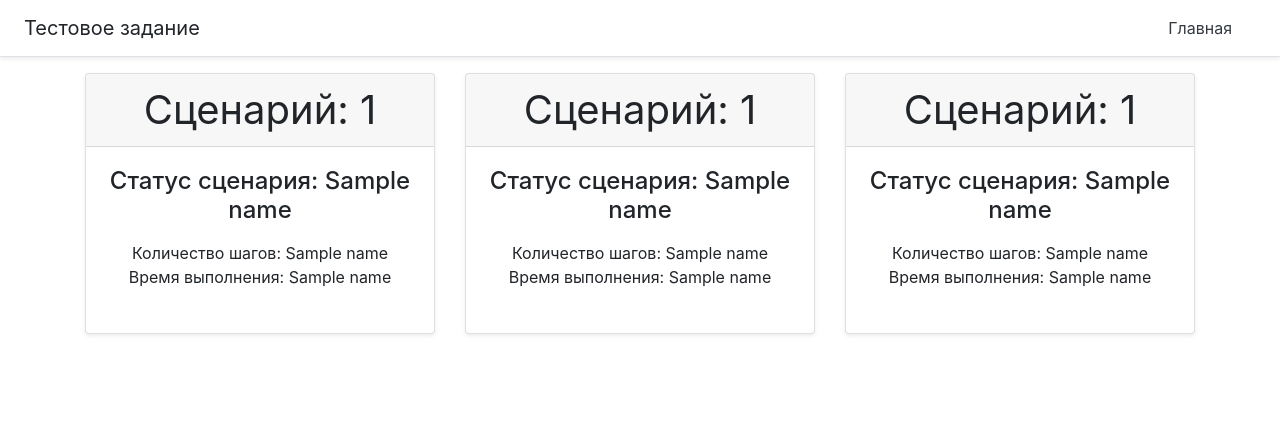
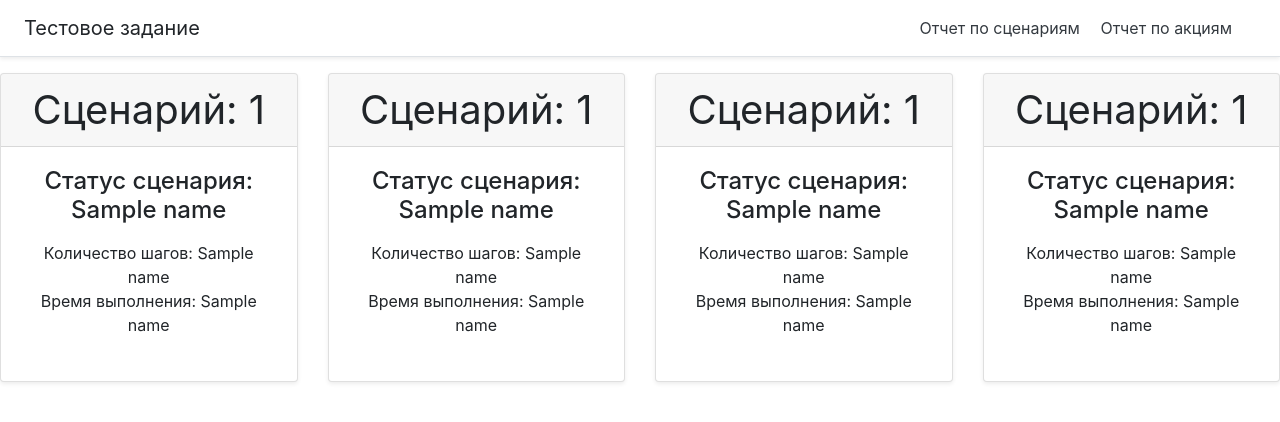
Before and after one commit to Perverseq/test_web, a Flask app: template templates/index.html in a window 1280 px wide. Shown: the top 422 px of the page. Run offline with Flask 2, Linux system fonts and the light colour scheme; the template is opened without the code that fills it: most values are stand-ins (such as "Sample title", 1, 10 or a date in 2020); some libraries are stand-ins or nearby versions.

Commit message:
Добавил страницу для отображения доходности

```diff
--- a/templates/base.html
+++ b/templates/base.html
@@ -12,7 +12,8 @@
     <div class="d-flex flex-column flex-md-row align-items-center p-3 px-md-4 mb-3 bg-white border-bottom shadow-sm">
   <h5 class="my-0 mr-md-auto font-weight-normal">Тестовое задание</h5>
   <nav class="my-2 my-md-0 mr-md-3">
-    <a class="p-2 text-dark" href="/">Главная</a>
+    <a class="p-2 text-dark" href="/">Отчет по сценариям</a>
+    <a class="p-2 text-dark" href="/dividends">Отчет по акциям</a>
   </nav>
 </div>
     {% block body %}{% endblock %}
--- a/templates/index.html
+++ b/templates/index.html
@@ -1,11 +1,11 @@
 {% extends 'base.html' %}
 
 {% block title %}
-Главная страница
+Отчет по сценариям
 {% endblock %}
 
 {% block body %}
-<div class="container">
+
 <div class="card-deck mb-3 text-center">
     <div class="card mb-4 shadow-sm">
       <div class="card-header">
@@ -43,6 +43,17 @@
         </ul>
       </div>
     </div>
+    <div class="card mb-4 shadow-sm">
+      <div class="card-header">
+        <h1 class="my-0 font-weight-normal">Сценарий: {{ articles[3][0] }}</h1>
+      </div>
+      <div class="card-body">
+        <h4 class="card-title pricing-card-title">Статус сценария: {{ articles[3][1][0] }}</h4>
+        <ul class="list-unstyled mt-3 mb-4">
+          <li>Количество шагов: {{ articles[3][1][1] }}</li>
+          <li>Время выполнения: {{ articles[3][1][2] }}</li>
+        </ul>
+      </div>
+    </div>
   </div>
-</div>
 {% endblock %}
```
Also changed, not shown: templates/dividends.html (added, +28 -0 lines).
